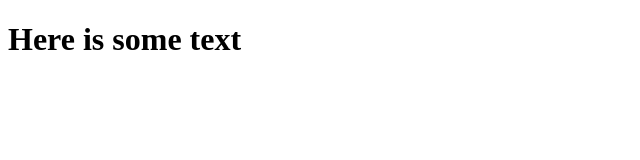
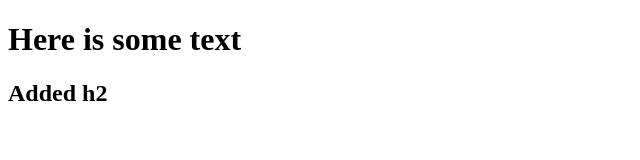
Before and after one commit to SergiiMost/git-test, a plain HTML site: page index.html in a window 1280 px wide. Shown: the whole page, without its empty margins (0-640 px from the left). Drawn offline with Linux system fonts and the light colour scheme.

Commit message:
added h2

```diff
--- a/index.html
+++ b/index.html
@@ -7,5 +7,6 @@
   </head>
   <body>
     <h1>Here is some text</h1>
+    <h2>Added h2</h2>
   </body>
 </html>
```
